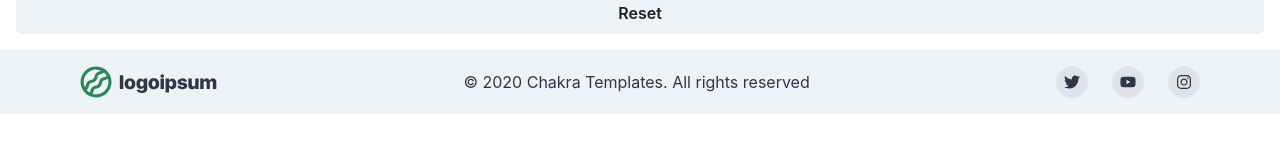
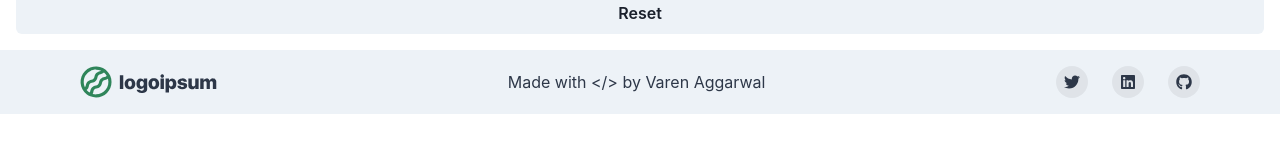
Before and after one commit to varenaggarwal/owl-quiz, a React (Create React App) app: page /quiz/1 in a window 1280 px wide. Shown: the part 523-676 px from the top of the page. Built offline with nearby package versions, Linux system fonts and the light colour scheme.

Commit message:
initial commit

```diff
--- a/src/App.tsx
+++ b/src/App.tsx
@@ -5,7 +5,7 @@ import { BrowserRouter as Router, Route, Routes } from "react-router-dom";
 import { QuestionAsker } from "./pages/QuestionAsker";
 import { Result } from "./pages/Result";
 import Navbar from "./components/NavBar";
-import SmallWithLogoLeft from "./components/Footer";
+import Footer from "./components/Footer";
 
 function App() {
   return (
@@ -17,7 +17,7 @@ function App() {
         <Route path="//quiz/:quizName/result" element={<Result />} />
         <Route path="/quiz/:quizName" element={<QuestionAsker />} />
       </Routes>
-      <SmallWithLogoLeft />
+      <Footer />
     </div>
   );
 }
--- a/src/components/Footer.tsx
+++ b/src/components/Footer.tsx
@@ -2,13 +2,12 @@ import {
   Box,
   chakra,
   Container,
-  Link,
   Stack,
   Text,
   useColorModeValue,
-  VisuallyHidden,
+  VisuallyHidden
 } from "@chakra-ui/react";
-import { FaInstagram, FaTwitter, FaYoutube } from "react-icons/fa";
+import { FaGithub, FaLinkedin, FaTwitter } from "react-icons/fa";
 import { ReactNode } from "react";
 
 const Logo = (props: any) => {
@@ -34,7 +33,7 @@ const Logo = (props: any) => {
 const SocialButton = ({
   children,
   label,
-  href,
+  href
 }: {
   children: ReactNode;
   label: string;
@@ -54,7 +53,7 @@ const SocialButton = ({
       justifyContent={"center"}
       transition={"background 0.3s ease"}
       _hover={{
-        bg: useColorModeValue("blackAlpha.200", "whiteAlpha.200"),
+        bg: useColorModeValue("blackAlpha.200", "whiteAlpha.200")
       }}
     >
       <VisuallyHidden>{label}</VisuallyHidden>
@@ -63,12 +62,9 @@ const SocialButton = ({
   );
 };
 
-export default function SmallWithLogoLeft() {
+export default function Footer() {
   return (
     <Box
-      //   position="fixed"
-      //   bottom={0}
-      //   width={"100vw"}
       bg={useColorModeValue("gray.100", "gray.900")}
       color={useColorModeValue("gray.700", "gray.200")}
     >
@@ -82,16 +78,25 @@ export default function SmallWithLogoLeft() {
         align={{ base: "center", md: "center" }}
       >
         <Logo />
-        <Text>© 2020 Chakra Templates. All rights reserved</Text>
+        <Text>Made with &lt;/&gt; by Varen Aggarwal</Text>
         <Stack direction={"row"} spacing={6}>
-          <SocialButton label={"Twitter"} href={"#"}>
+          <SocialButton
+            label={"Twitter"}
+            href={"https://twitter.com/varenaggarwal"}
+          >
             <FaTwitter />
           </SocialButton>
-          <SocialButton label={"YouTube"} href={"#"}>
-            <FaYoutube />
+          <SocialButton
+            label={"LinkedIn"}
+            href={"https://in.linkedin.com/in/varenaggarwal"}
+          >
+            <FaLinkedin />
           </SocialButton>
-          <SocialButton label={"Instagram"} href={"#"}>
-            <FaInstagram />
+          <SocialButton
+            label={"Github"}
+            href={"https://github.com/varenaggarwal"}
+          >
+            <FaGithub />
           </SocialButton>
         </Stack>
       </Container>
--- a/src/pages/QuestionAsker.tsx
+++ b/src/pages/QuestionAsker.tsx
@@ -18,6 +18,10 @@ export function QuestionAsker() {
   const toast = useToast();
   const navigate = useNavigate();
 
+  const toastIdPleaseAns = "toastIdPleaseAns";
+  const toaseIdAlreadyAnswered = "toaseIdAlreadyAnswered";
+  // const toastPleaseAnsId = "toastPleaseAns"
+
   const onCloseAlert = () => setIsAlertOpen(false);
 
   const getQuestion = (questions: Question[], questionNumber: number) => {
@@ -36,21 +40,29 @@ export function QuestionAsker() {
         setSelectedOption(null);
         dispatch({ type: "NEXT_QUESTION" });
       } else {
+        toast.closeAll();
+        if (!toast.isActive(toastIdPleaseAns)) {
           toast({
+            id: toastIdPleaseAns,
             title: "Please answer the Question",
             status: "warning",
-          isClosable: true,
+            isClosable: true
           });
+        }
       }
     } else {
       if (isAnswered) {
         navigate(`/quiz/${state.quizName}/result`);
       } else {
+        if (!toast.isActive(toastIdPleaseAns)) {
+          toast.closeAll();
           toast({
+            id: toastIdPleaseAns,
             title: "Please answer the Question",
             status: "warning",
-          isClosable: true,
+            isClosable: true
           });
+        }
       }
     }
   };
@@ -70,24 +82,29 @@ export function QuestionAsker() {
     // show the answer is right or not right
     if (!isAnswered) {
       const isCorrectAnswer = clickedOption.isRight;
+      toast.closeAll();
       toast({
         title: isCorrectAnswer ? "Correct answer!" : "Wrong answer!",
         status: isCorrectAnswer ? "success" : "error",
-        isClosable: true,
+        isClosable: true
       });
       setIsAnswered(true);
       setSelectedOption(clickedOption);
       // update score
       dispatch({
         type: "UPDATE_SCORE",
-        payload: { currentQuestion, selectedOption: clickedOption },
+        payload: { currentQuestion, selectedOption: clickedOption }
       });
     } else {
+      if (!toast.isActive(toaseIdAlreadyAnswered)) {
+        toast.closeAll();
         toast({
+          id: toaseIdAlreadyAnswered,
           title: "Already answered",
           status: "warning",
-        isClosable: true,
+          isClosable: true
         });
+      }
     }
   };
 
--- a/src/pages/Result.tsx
+++ b/src/pages/Result.tsx
@@ -9,7 +9,10 @@ import { tennisQuiz } from "../data/tennisQuiz";
 export function Result() {
   const { state, dispatch } = useQuizState();
   const totalScore = 100;
-  const resultScorePercentage = Math.ceil((state.score / totalScore) * 100);
+  const resultScorePercentage = Math.max(
+    0,
+    Math.ceil((state.score / totalScore) * 100)
+  );
   const navigate = useNavigate();
   const quizName = tennisQuiz.quizName;
 
```
Lines whose indentation alone changed are shown as unchanged.
